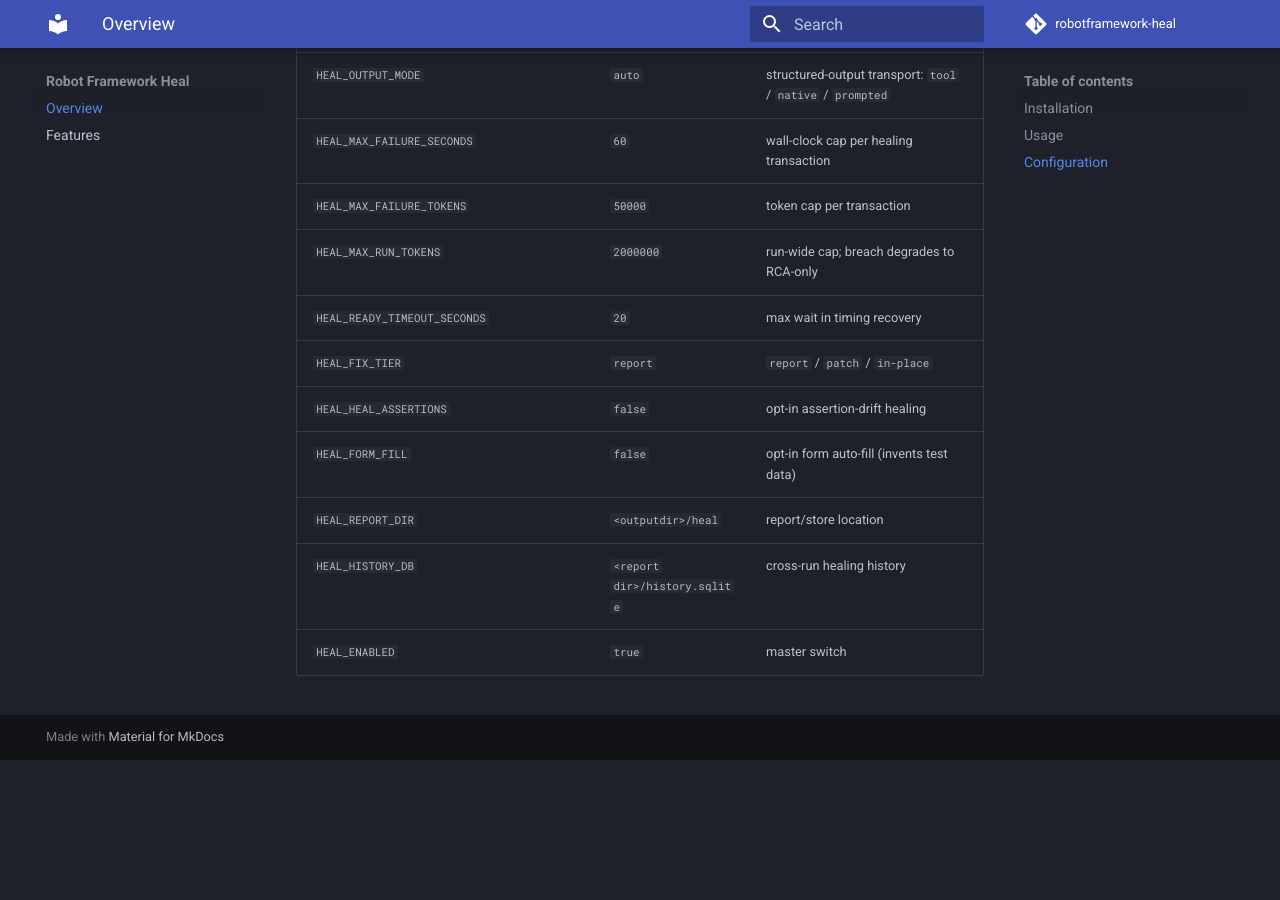
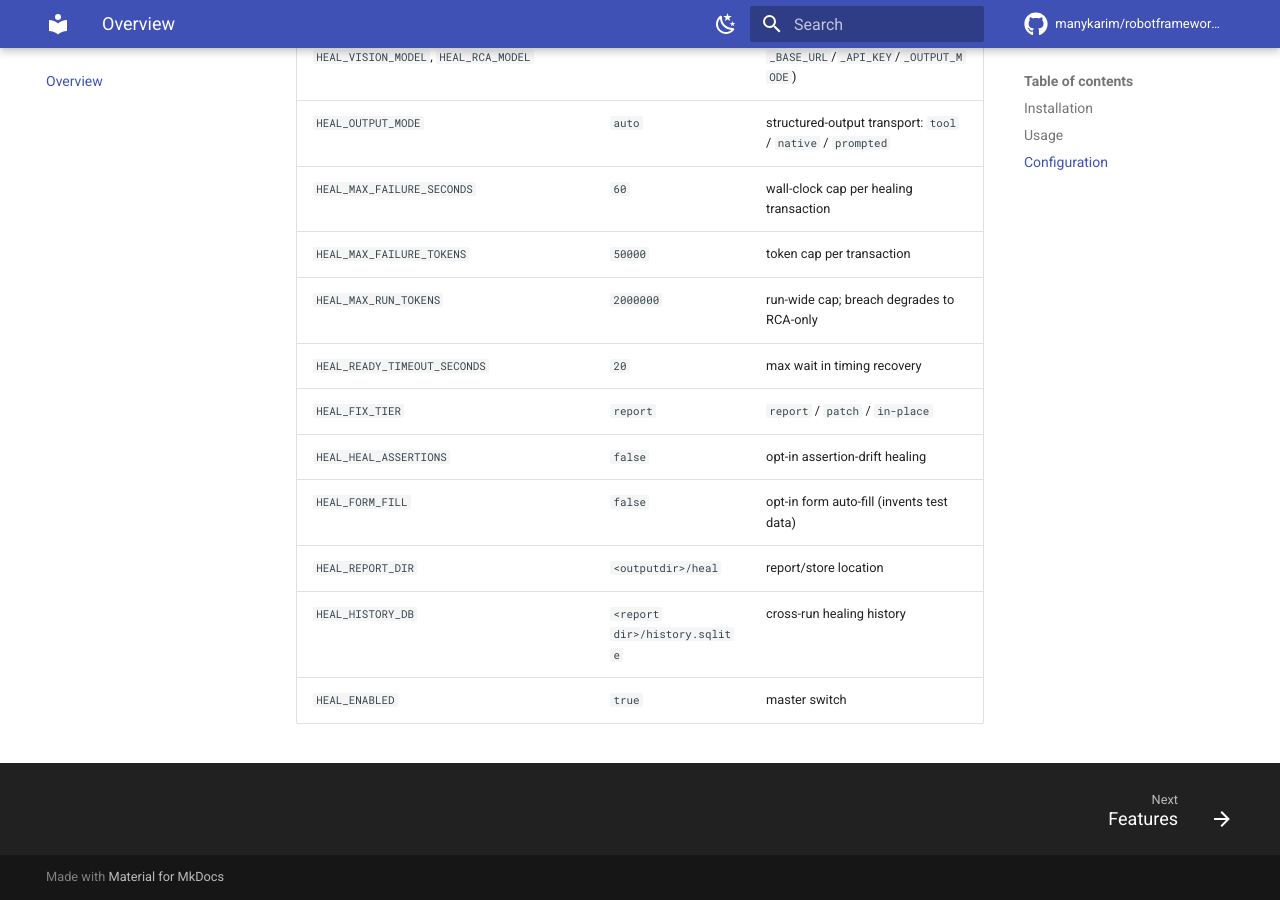
Before and after one commit to manykarim/robotframework-heal, an MkDocs documentation site: the page built from docs/index.md, in a window 1280 px wide and 900 px high, scrolled down 1350 px. Built offline with MkDocs 1.6.1 and Material for MkDocs 9.7.7, drawn with Linux system fonts in a browser that asks for light colours; comment, search, counter and statistics services are not loaded; the version menu is left out; before the commit the page ends 2110 px from its top, so only the background shows below that.

Commit message:
Task 1.1: docs toolchain — Material theme config, plugins, mike provider
Co-Authored-By: Claude Fable 5 <noreply@anthropic.com>

```diff
--- /dev/null
+++ b/docs/gen_reference.py
@@ -0,0 +1,5 @@
+"""Build-time reference generation (mkdocs-gen-files hook).
+
+Filled in by task 2.2 — generates the configuration and CLI reference pages
+from `HealSettings` and the Typer app. Stub keeps the build green meanwhile.
+"""
--- a/mkdocs.yml
+++ b/mkdocs.yml
@@ -1,21 +1,73 @@
 site_name: Robot Framework Heal
+site_description: Failure triage, self-healing and root-cause analysis for Robot Framework UI tests.
+site_url: https://manykarim.github.io/robotframework-heal/
 repo_url: https://github.com/manykarim/robotframework-heal
-repo_name: robotframework-heal
+repo_name: manykarim/robotframework-heal
+edit_uri: edit/main/docs/
+
 theme:
   name: material
   palette:
-    scheme: slate
+    - media: "(prefers-color-scheme: light)"
+      scheme: default
+      primary: indigo
+      accent: indigo
+      toggle:
+        icon: material/weather-night
+        name: Switch to dark mode
+    - media: "(prefers-color-scheme: dark)"
+      scheme: slate
+      primary: indigo
+      accent: indigo
+      toggle:
+        icon: material/weather-sunny
+        name: Switch to light mode
   features:
+    - navigation.tabs
+    - navigation.sections
+    - navigation.top
+    - navigation.indexes
+    - navigation.footer
     - content.code.copy
+    - content.code.annotate
+    - search.suggest
+    - search.highlight
+    - toc.follow
+  icon:
+    repo: fontawesome/brands/github
+
+plugins:
+  - search
+  - gen-files:
+      scripts:
+        - docs/gen_reference.py
+
 markdown_extensions:
+  - admonition
+  - attr_list
+  - md_in_html
+  - tables
+  - toc:
+      permalink: true
   - pymdownx.highlight:
       anchor_linenums: true
       line_spans: __span
       pygments_lang_class: true
   - pymdownx.inlinehilite
   - pymdownx.snippets
+  - pymdownx.details
   - pymdownx.superfences:
       custom_fences:
         - name: mermaid
           class: mermaid
           format: !!python/name:pymdownx.superfences.fence_code_format
+  - pymdownx.tabbed:
+      alternate_style: true
+  - pymdownx.emoji:
+      emoji_index: !!python/name:material.extensions.emoji.twemoji
+      emoji_generator: !!python/name:material.extensions.emoji.to_svg
+
+extra:
+  version:
+    provider: mike
+    default: latest
--- a/pyproject.toml
+++ b/pyproject.toml
@@ -44,6 +44,11 @@ dev = [
     "mkdocs-material",
     "robotframework-seleniumlibrary>=6.9.0",
 ]
+docs = [
+    "mike>=2.2.0",
+    "mkdocs-gen-files>=0.6.1",
+    "mkdocs-material>=9.7.6",
+]
 
 [build-system]
 requires = ["hatchling"]
```
Also changed, not shown: openspec/changes/comprehensive-docs-site/tasks.md (+1 -1 lines), 1 other file.
